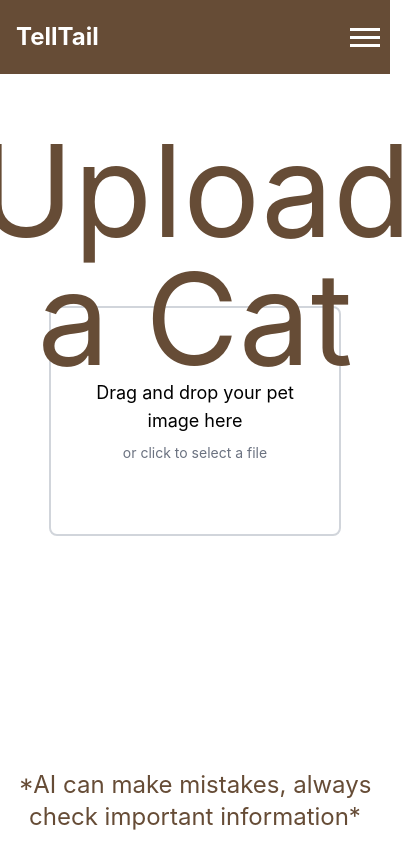
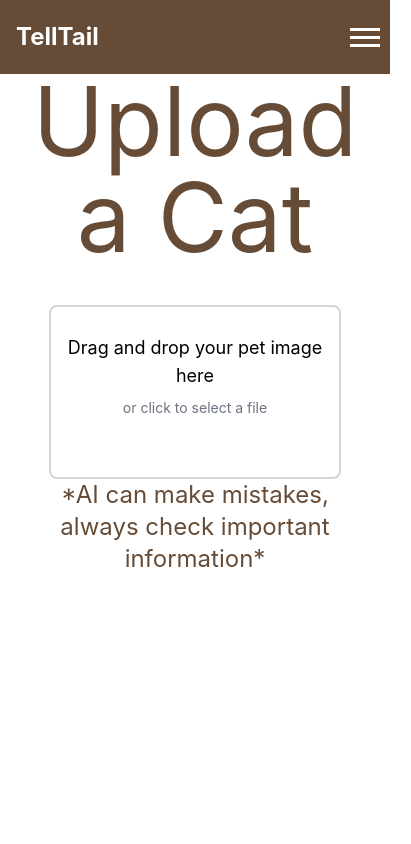
Before and after one commit to HackerManOSU/TellTail, a React (Vite) app in the folder frontend/: page /upload/cat in a window 390 px wide. Shown: the whole page, 411 px wide, since content can reach past the window. Built offline with nearby package versions, Linux system fonts and the light colour scheme.

Commit message:
Fixed upload image display issue

```diff
--- a/frontend/src/components/Drop Fields/CatDropField.tsx
+++ b/frontend/src/components/Drop Fields/CatDropField.tsx
@@ -209,21 +209,21 @@ const CatDropField: React.FC = () => {
   };
 
   return (
-    <div className="w-[75%] max-w-[1000px] h-[33%]">
+    <div className="w-[75%] max-w-[1000px] h-[33%] lg:h-[50%]">
       <div
         {...getRootProps()}
-        className={`p-8 border-2 border-solid rounded-lg text-center cursor-pointer h-full
+        className={`pb-8 border-2 border-solid rounded-lg text-center cursor-pointer h-full
             ${isDragActive || "hover:border-primary hover:bg-primary-light"}
             ${isDragActive ? "border-primary bg-primary-light" : "border-gray-300"}`}
       >
         <input {...getInputProps()} />
         {preview ? (
-          <div className="space-y-4">
-            <img src={preview} alt="Preview" className="max-h-48 mx-auto" />
+          <div className="space-y-2 h-full">
+            <img src={preview} alt="Preview" className="max-h-48 mx-auto h-full" />
             <p className="text-sm text-gray-500">Click or drag to change image</p>
           </div>
         ) : (
-          <div className="space-y-2 h-full flex flex-col items-center text-center justify-center">
+          <div className="space-y-2 h-full flex flex-col items-center text-center justify-center ">
             <p className="text-lg">Drag and drop your pet image here</p>
             <p className="text-sm text-gray-500">or click to select a file</p>
           </div>
@@ -277,6 +277,9 @@ const CatDropField: React.FC = () => {
           </button>
         </div>
       )}
+
+      <h3 className='text-2xl text-primary'>*AI can make mistakes, always check important information*</h3>
+
     </div>
   );
 };
--- a/frontend/src/components/Drop Page/DropPage.tsx
+++ b/frontend/src/components/Drop Page/DropPage.tsx
@@ -11,17 +11,16 @@ const DropPage: React.FC<DropPageProps> = ({ title }) => {
   return (
     <div className='h-[90vh] w-[100vw] bg-[#fff] text-center flex flex-col items-center'>
 
-      <div className='absolute top-[15dvh]'>
+      <div className=' top-[15dvh]'>
 
-        <h1 className='text-9xl text-primary'>Upload a {title}</h1>
+        <h1 className='text-8xl lg:text-9xl text-primary'>Upload a {title}</h1>
 
       </div>
 
-      <div className='w-full h-full flex items-center justify-center'>
+      <div className='w-full h-full flex items-top justify-center pt-10'>
         {(title == "Cat") ? <CatDropField /> : <DogDropField />}
       </div>
 
-      <h3 className='text-2xl text-primary'>*AI can make mistakes, always check important information*</h3>
     </div>
   )
 }
```
